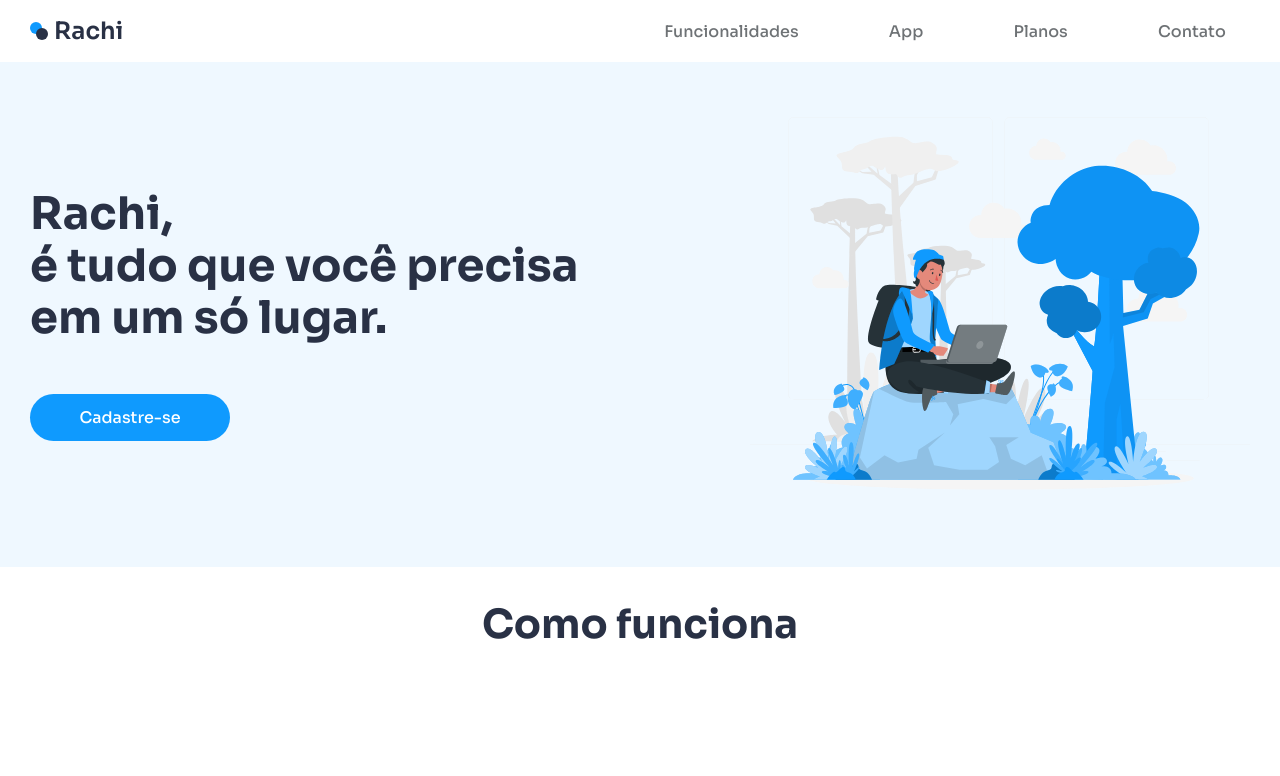
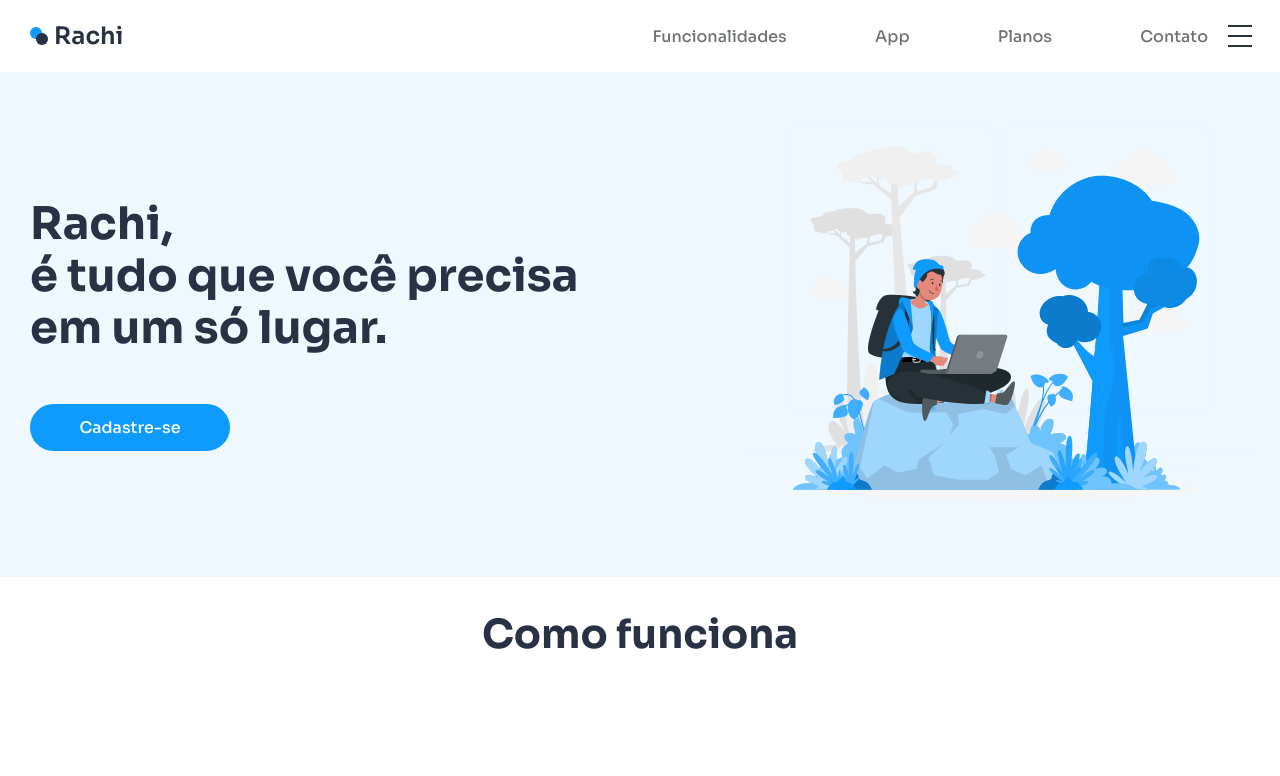
Before and after one commit to Daniel-Rangel/desafio-19-react, a React (Create React App) app: page / in a window 1280 px wide. Shown: the top 776 px of the page. Built offline with nearby package versions, Linux system fonts and the light colour scheme.

Commit message:
acao de btn menu

```diff
--- a/src/Componentes/CardPlan/index.js
+++ b/src/Componentes/CardPlan/index.js
@@ -10,7 +10,7 @@ const valorProps = {
 export function CardPlan (props){
     return(
         <CardPlanArticle theme={props.cardPlans} >
-            <h2>{props.cardPlans.classification}</h2>
+            <h2 className="cardH2">{props.cardPlans.classification}</h2>
             <span>{props.cardPlans.value}</span>
             <p>{props.cardPlans.text}</p>
             <div className='marg'>
--- a/src/Componentes/CardPlan/style.js
+++ b/src/Componentes/CardPlan/style.js
@@ -13,10 +13,11 @@ export const CardPlanArticle = styled.article`
     font-size: 0.9rem;
 
 
-    h2{
-        font-size: 1.9rem;
+    h2.cardH2{
+        font-size: 1.8rem;
         font-weight: 600;
         color: ${props => ( props.theme.recommended ? '#fff' : '#293145')};
+        ${props =>  console.log(props.theme.recommended )}
         position: relative;
     }
 
--- a/src/Componentes/Container/styled.js
+++ b/src/Componentes/Container/styled.js
@@ -18,6 +18,9 @@ export const ContainerLg = styled.div`
         flex-direction: column;
         justify-content: center;
 
+        &.mobileHeader{
+            flex-direction: row;
+        }
     }
 
 `
--- a/src/Componentes/Header/index.js
+++ b/src/Componentes/Header/index.js
@@ -1,10 +1,16 @@
-import { HeaderStyle , Logo, Nav } from "./style"
+import { HeaderStyle , Logo, MenuHamburguerSpan, Nav } from "./style"
 import { ContainerLg } from '../Container/styled'
+import { useState } from "react"
 
 export function Header (){
+    const [ show , setShow] = useState(false)
+
+    const showMenuHamburguer = () =>{
+        setShow(!show)
+    }
     return(
         <HeaderStyle>
-            <ContainerLg>
+            <ContainerLg className="mobileHeader">
                 <Logo>
                     <div>
                         <span></span>
@@ -20,6 +26,7 @@ export function Header (){
                         <li><a href="#">Contato</a></li>
                     </ul>
                 </Nav>
+                <MenuHamburguerSpan onClick={showMenuHamburguer} show={show}></MenuHamburguerSpan>
             </ContainerLg>
         </HeaderStyle>
     )
--- a/src/Componentes/Header/style.js
+++ b/src/Componentes/Header/style.js
@@ -46,7 +46,8 @@ export const Logo = styled.div`
 `
 
 export const Nav = styled.nav`
-        width: 100%;
+    width: 100%;
+
     ul{
         display: flex;
         list-style: none;
@@ -66,7 +67,67 @@ export const Nav = styled.nav`
         }
     }
 
+    @media (max-width: 768px) {
+        display: ${props => props.show? console.log(props.show) : 'none'};
+        position: absolute;
+        top: 0;
+        left: 0vw;
+        width: 100vw;
+        height: 100vh;
+        overflow-x: hidden;
+        background-color: var(--fundo1);
+
+        ul{
+            flex-direction: column;
+            align-items: center;
+            justify-content: center;
+            height: 100vh;
+
+        }
+
+    }
+
     @media(max-width: 430px ){
         display: none;
     }
 `
+
+export const MenuHamburguerSpan = styled.span`
+    display: flex;
+    width: 40px;
+    height: 40px;
+    cursor: pointer;
+    justify-content: center;
+    align-items: center;
+    position: relative;
+    transition: all 0.5s ease-out;
+
+    &::before{
+        content: '';
+        position: absolute;
+        width: 24px;
+        height: 2px;
+        background-color: #293145;
+        transform: translateY(-10px);
+        box-shadow: 0 10px 0 #293145;
+    }
+
+    &::after{
+        content: '';
+        position: absolute;
+        width: 24px;
+        height: 2px;
+        background-color: #293145;
+        transform: translateY(10px);
+    }
+
+    &::before${ props => props.show ? '' : 'active'}{
+        transform: translateY(0px) rotate(45deg);
+        box-shadow: 0 0 0 #293145;
+    }
+
+    &::after${ props => props.show ? '' : 'active' }{
+        transform: translateY(0px) rotate(-45deg);
+    }
+
+`
```
